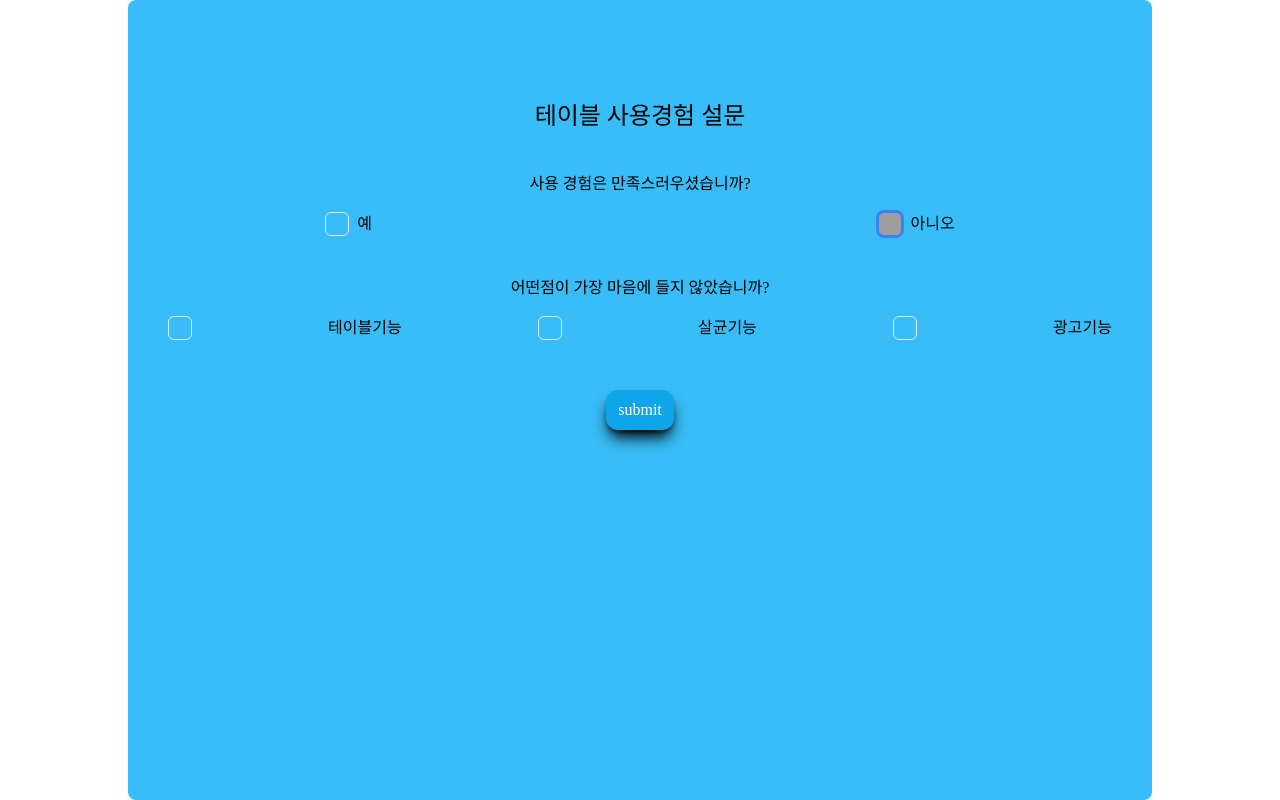
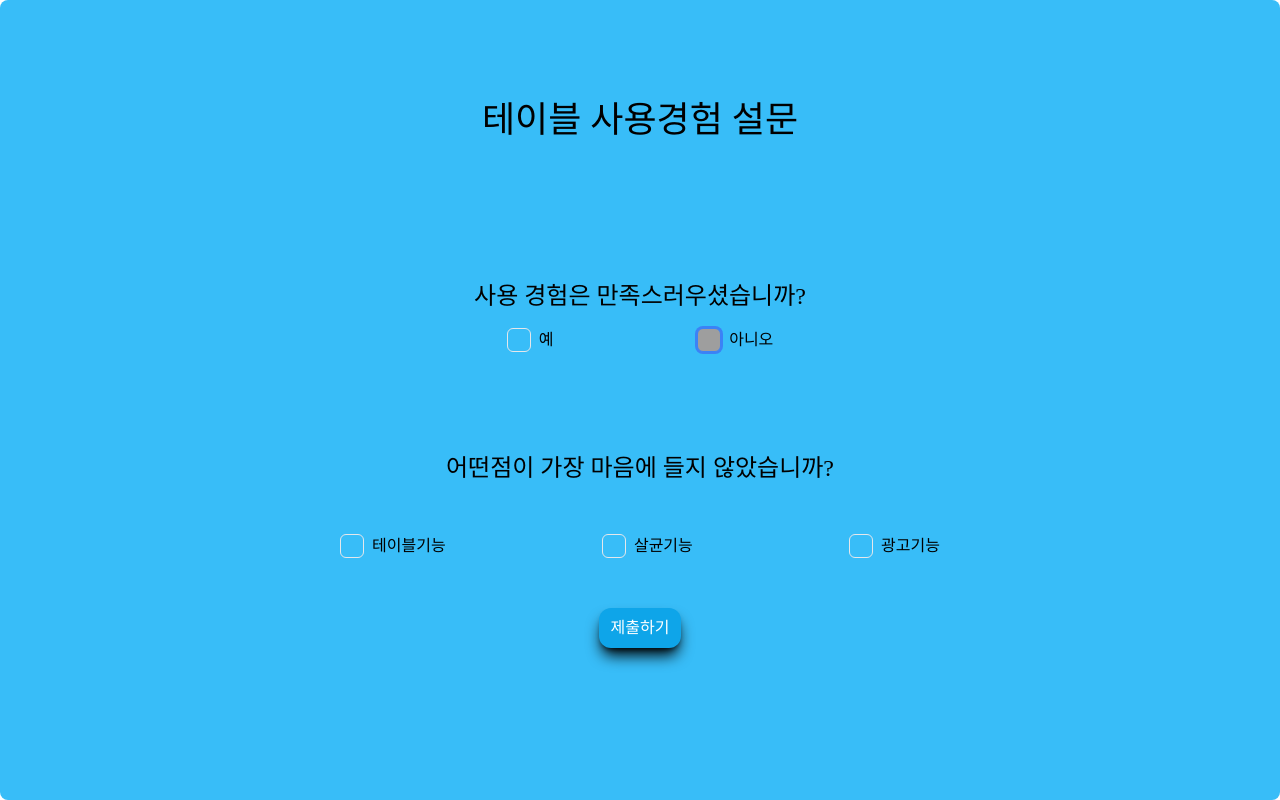
Before and after one commit to iluca-lucas/survey_test, a React (Create React App) app: page / in a window 1280 px wide. Both pictures are taken after a click on the checkbox "아니오". Built offline with nearby package versions, Linux system fonts and the light colour scheme; no server answers; the database is empty; grey boxes are pictures that could not be loaded; a web font is replaced by a local one.

Commit message:
넓이 재조정

```diff
--- a/src/App.tsx
+++ b/src/App.tsx
@@ -4,8 +4,8 @@ import SurveyForm from "./components/SurveyForm";
 
 function App() {
   return (
-    <div className="w-[414px] md:w-[768px] lg:w-[1024px] max-w-md:w-[414px] h-screen mx-auto">
-      <div className="w-[414px] md:w-[768px] lg:w-[1024px] max-w-md:w-[414px] h-full bg-sky-400 py-[60px] rounded-lg mx-auto">
+    <div className="w-[414px] md:w-[768px] lg:w-full max-w-md:w-[414px] h-screen mx-auto">
+      <div className="w-[414px] md:w-[768px] lg:w-full max-w-md:w-[414px] h-full bg-sky-400 py-[60px] rounded-lg mx-auto">
         <SurveyForm />
       </div>
     </div>
--- a/src/components/SurveyForm.tsx
+++ b/src/components/SurveyForm.tsx
@@ -86,9 +86,9 @@ const SurveyForm = () => {
 
   return (
     <form onSubmit={insertData} className="text-center w-full p-10 font-OMP">
-      <h2 className="text-2xl p-0 w-full mx-auto">테이블 사용경험 설문</h2>
-      <div className="w-2/3 mx-auto text-center mt-[40px]">
-        <h4 className="">사용 경험은 만족스러우셨습니까?</h4>
+      <h2 className="text-4xl p-0 w-full mx-auto">테이블 사용경험 설문</h2>
+      <div className="w-2/3 mx-auto text-center mt-[140px]">
+        <h4 className="text-2xl">사용 경험은 만족스러우셨습니까?</h4>
         {/* <div className="mx-auto mt-4 justify-between">
           <input
             type="checkbox"
@@ -111,7 +111,7 @@ const SurveyForm = () => {
           />
           <label htmlFor="no">아니오</label>
         </div> */}
-        <div className="mx-auto mt-4 flex justify-between items-center">
+        <div className="mx-auto w-1/3 mt-4 flex justify-between items-center">
           <div className="flex items-center space-x-2">
             <input
               type="checkbox"
@@ -144,8 +144,9 @@ const SurveyForm = () => {
       </div>
       {satisCheckedValue === "yes" && (
         <div>
-          <h4 className="mt-[40px]">어떤점이 가장 마음에 드셨습니까?</h4>
-          <div className="mx-auto mt-4 flex justify-between items-center">
+          <h4 className="mt-[100px] mb-[50px] text-2xl">어떤점이 가장 마음에 드셨습니까?</h4>
+          <div className="mx-auto w-1/2 mt-4 flex justify-between items-center">
+            <div className="flex items-center space-x-2">
               <input
                 type="checkbox"
                 id="table"
@@ -156,6 +157,8 @@ const SurveyForm = () => {
                 onChange={handleWhatChecked}
               />
               <label htmlFor="table">테이블기능</label>
+            </div>
+            <div className="flex items-center space-x-2">
               <input
                 type="checkbox"
                 id="sterilization"
@@ -166,6 +169,8 @@ const SurveyForm = () => {
                 onChange={handleWhatChecked}
               />
               <label htmlFor="sterilization">살균기능</label>
+            </div>
+            <div className="flex items-center space-x-2">
               <input
                 type="checkbox"
                 id="advertisement"
@@ -178,11 +183,13 @@ const SurveyForm = () => {
               <label htmlFor="advertisement">광고기능</label>
             </div>
           </div>
+        </div>
       )}
       {satisCheckedValue === "no" && (
         <div>
-          <h4 className="mt-[40px]">어떤점이 가장 마음에 들지 않았습니까?</h4>
-          <div className="mx-auto mt-4 flex justify-between items-center">
+          <h4 className="mt-[100px] mb-[50px] text-2xl">어떤점이 가장 마음에 들지 않았습니까?</h4>
+          <div className="mx-auto w-1/2 mt-4 flex justify-between items-center">
+            <div className="flex items-center space-x-2">
               <input
                 type="checkbox"
                 id="table"
@@ -193,6 +200,8 @@ const SurveyForm = () => {
                 onChange={handleBadChecked}
               />
               <label htmlFor="table">테이블기능</label>
+            </div>
+            <div className="flex items-center space-x-2">
               <input
                 type="checkbox"
                 id="sterilization"
@@ -203,6 +212,8 @@ const SurveyForm = () => {
                 onChange={handleBadChecked}
               />
               <label htmlFor="sterilization">살균기능</label>
+            </div>
+            <div className="flex items-center space-x-2">
               <input
                 type="checkbox"
                 id="advertisement"
@@ -215,13 +226,14 @@ const SurveyForm = () => {
               <label htmlFor="advertisement">광고기능</label>
             </div>
           </div>
+        </div>
       )}
 
       <button
         type="submit"
         className="mt-[50px] bg-sky-500 text-white py-2 px-3 rounded-xl hover:bg-sky-900 hover:scale-110 hover:text-white transition-all shadow-black shadow-lg"
       >
-        submit
+        제출하기
       </button>
     </form>
   );
```
Lines whose indentation alone changed are shown as unchanged.
